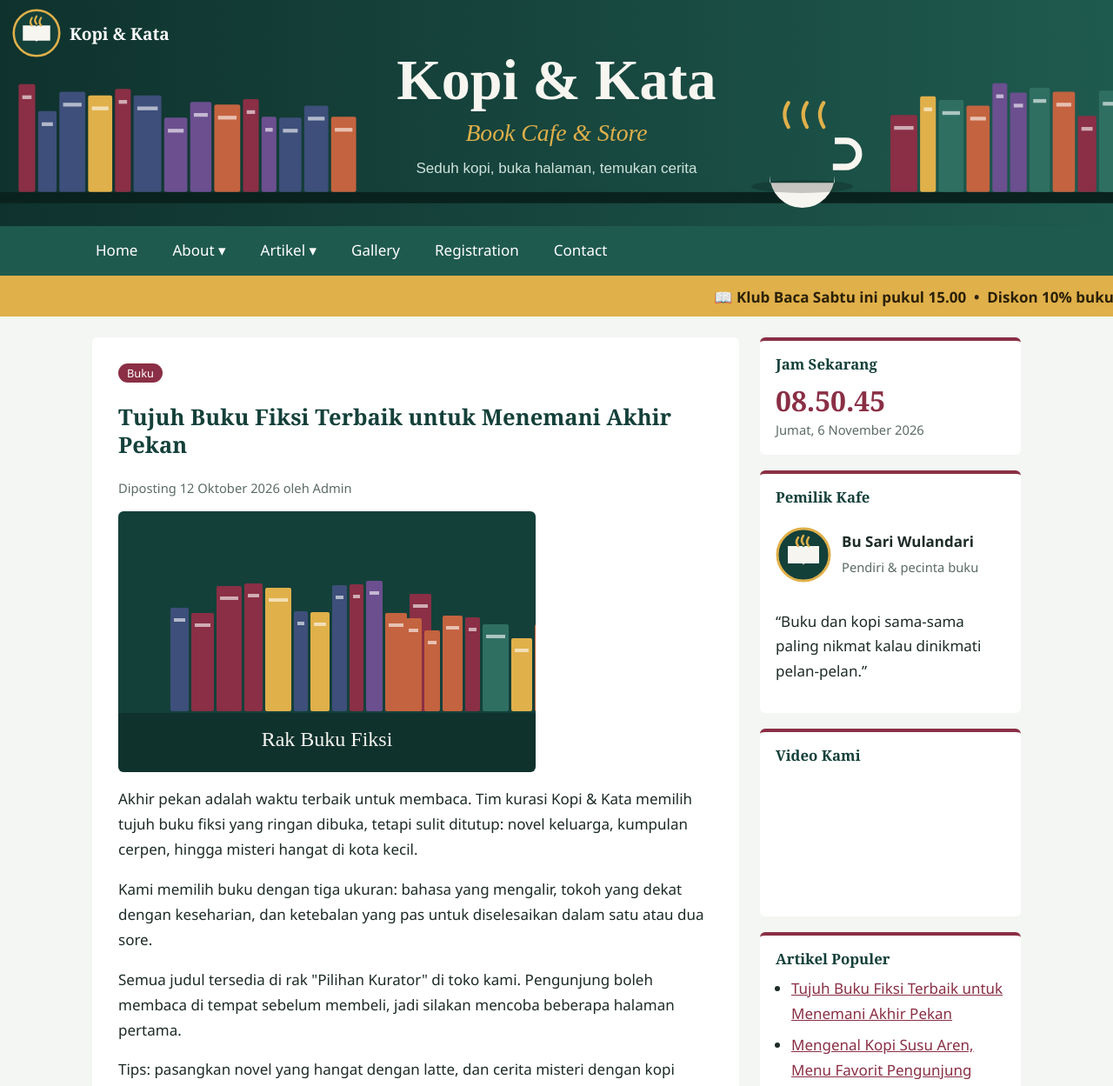
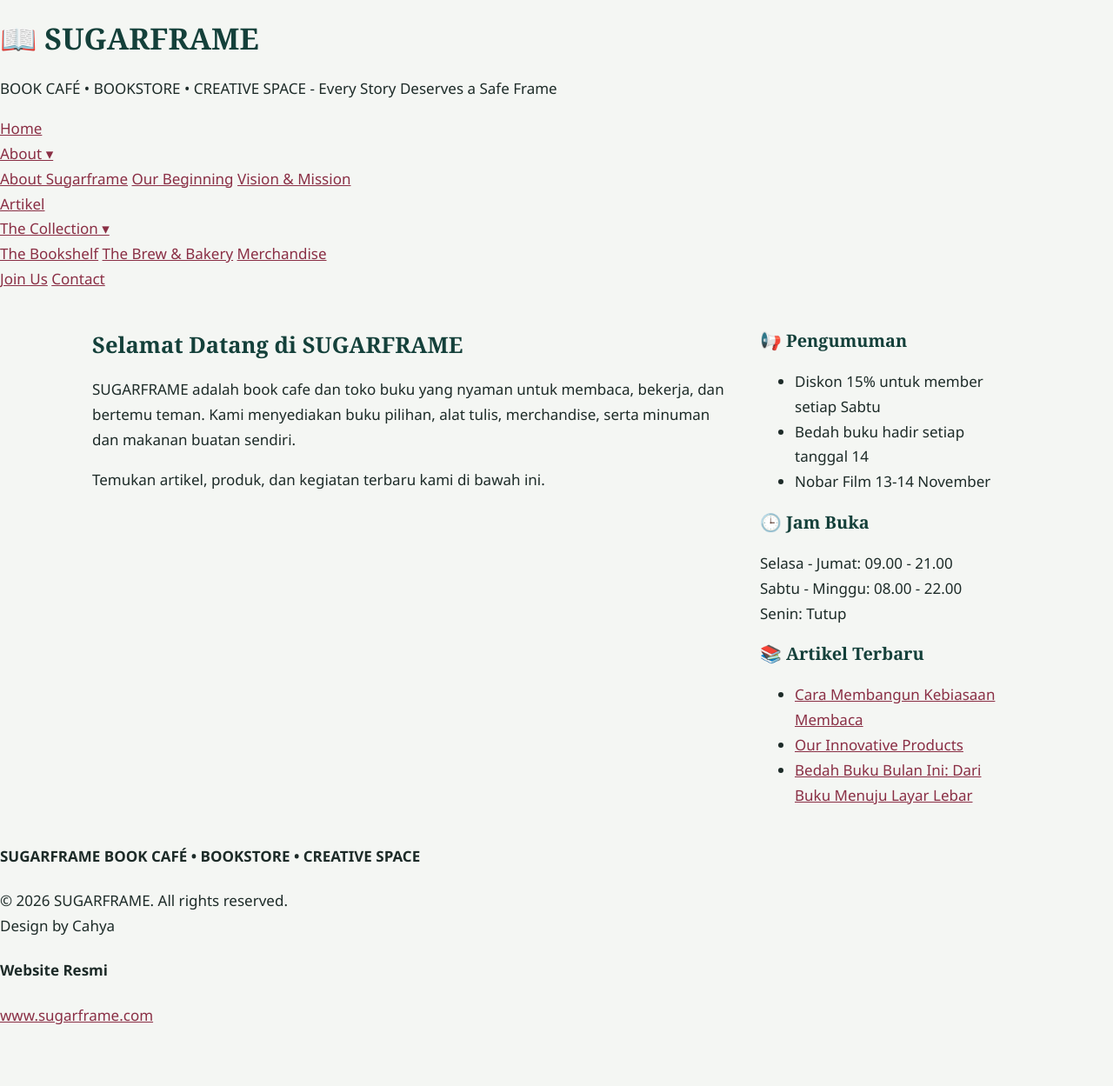
Before and after one commit to cahya2919/coba2, a plain HTML site: page artikel-1.html in a window 1280 px wide. Shown: the top 1249 px of the page at 87% size. After the commit the page ends 1200 px from the top, so only its background shows below. Drawn offline with Linux system fonts and the light colour scheme; grey boxes are pictures that could not be loaded.

Commit message:
Refactor artikel-1.html for new layout and content

```diff
--- a/artikel-1.html
+++ b/artikel-1.html
@@ -1,29 +1,94 @@
 <!DOCTYPE html>
-<html lang="id"><head><meta charset="UTF-8"><meta name="viewport" content="width=device-width, initial-scale=1">
-<title>Tujuh Buku Fiksi Terbaik untuk Menemani Akhir Pekan | Kopi &amp; Kata Book Cafe</title><meta name="description" content="Kopi &amp; Kata Book Cafe and Store: kafe, toko buku, dan klub baca.">
-<link rel="icon" type="image/svg+xml" href="images/favicon.svg"><link rel="stylesheet" href="style.css"></head>
+<html lang="en">
+<head>
+    <meta charset="UTF-8">
+    <meta name="viewport" content="width=device-width, initial-scale=1.0">
+    <title>Home</title>
+    <link rel="stylesheet" href="style.css">
+
+</head>
 <body>
-<header class="header"><a href="index.html" class="brand"><img src="images/logo.svg" alt="Logo Kopi &amp; Kata" width="56" height="56"><span>Kopi &amp; Kata</span></a>
-<img class="banner" src="images/header.svg" alt="Kopi &amp; Kata Book Cafe and Store" width="1200" height="260"></header>
-<nav class="nav" id="nav"><button class="burger" id="burger" aria-label="Buka menu">&#9776; Menu</button>
-<ul id="menu">
-<li><a href="index.html">Home</a></li>
-<li class="dd"><a href="about.html">About &#9662;</a><ul class="sub">
-<li><a href="about.html#profil">Profil</a></li><li><a href="about.html#sejarah">Sejarah</a></li><li><a href="about.html#visimisi">Visi &amp; Misi</a></li><li><a href="about.html#tujuan">Tujuan</a></li><li><a href="about.html#struktur">Struktur Organisasi</a></li></ul></li>
-<li class="dd"><a href="index.html#artikel">Artikel &#9662;</a><ul class="sub">
-<li><a href="artikel-1.html">Tujuh Buku Fiksi Terbaik untuk M...</a></li><li><a href="artikel-2.html">Mengenal Kopi Susu Aren, Menu Fa...</a></li><li><a href="artikel-3.html">Klub Baca Bulanan: Cara Bergabun...</a></li></ul></li>
-<li><a href="gallery.html">Gallery</a></li>
-<li><a href="registration.html">Registration</a></li>
-<li><a href="contact.html">Contact</a></li>
-</ul></nav>
-<div class="ticker"><div class="track">&#128214; Klub Baca Sabtu ini pukul 15.00 &nbsp;&bull;&nbsp; Diskon 10% buku baru untuk anggota &nbsp;&bull;&nbsp; Kopi Susu Aren buy 1 get 1 setiap Jumat &nbsp;&bull;&nbsp; Pendaftaran anggota dibuka! &nbsp;&bull;&nbsp;</div></div>
-<div class="layout"><main class="main"><article class="full"><span class="tag">Buku</span><h1>Tujuh Buku Fiksi Terbaik untuk Menemani Akhir Pekan</h1><p class="muted">Diposting 12 Oktober 2026 oleh Admin</p><img class="hero" src="images/g1.svg" alt="Tujuh Buku Fiksi Terbaik untuk Menemani Akhir Pekan" width="480" height="300"><p>Akhir pekan adalah waktu terbaik untuk membaca. Tim kurasi Kopi &amp; Kata memilih tujuh buku fiksi yang ringan dibuka, tetapi sulit ditutup: novel keluarga, kumpulan cerpen, hingga misteri hangat di kota kecil.</p><p>Kami memilih buku dengan tiga ukuran: bahasa yang mengalir, tokoh yang dekat dengan keseharian, dan ketebalan yang pas untuk diselesaikan dalam satu atau dua sore.</p><p>Semua judul tersedia di rak "Pilihan Kurator" di toko kami. Pengunjung boleh membaca di tempat sebelum membeli, jadi silakan mencoba beberapa halaman pertama.</p><p>Tips: pasangkan novel yang hangat dengan latte, dan cerita misteri dengan kopi hitam. Selamat membaca!</p><p><a class="btn" href="index.html#artikel">&larr; Kembali</a> <a class="btn alt" href="artikel-2.html">Artikel berikutnya</a></p></article></main><aside class="side">
-<div class="widget"><h3>Jam Sekarang</h3><div id="clock" class="clock">00:00:00</div><div id="date" class="muted"></div></div>
-<div class="widget"><h3>Pemilik Kafe</h3><div class="owner"><img src="images/logo.svg" alt="Foto pemilik" width="64" height="64"><p><b>Bu Sari Wulandari</b><br><span class="muted">Pendiri &amp; pecinta buku</span></p></div><p>&ldquo;Buku dan kopi sama-sama paling nikmat kalau dinikmati pelan-pelan.&rdquo;</p></div>
-<div class="widget"><h3>Video Kami</h3><div class="video"><iframe src="https://www.youtube.com/embed/M7lc1UVf-VE" title="Video kafe" loading="lazy" allowfullscreen></iframe></div></div>
-<div class="widget"><h3>Artikel Populer</h3><ul class="plist"><li><a href="artikel-1.html">Tujuh Buku Fiksi Terbaik untuk Menemani Akhir Pekan</a></li><li><a href="artikel-2.html">Mengenal Kopi Susu Aren, Menu Favorit Pengunjung</a></li><li><a href="artikel-3.html">Klub Baca Bulanan: Cara Bergabung dan Jadwalnya</a></li></ul></div>
-<div class="widget"><h3>Statistik Pengunjung</h3><p>Kunjungan Anda ke situs ini: <b id="visit">1</b> kali</p></div>
-</aside></div>
-<footer class="footer"><p>&copy; <span id="year">2026</span> Kopi &amp; Kata Book Cafe &amp; Store. Hak cipta dilindungi.</p>
-<p>Desain oleh <b>Nama Kamu</b> &mdash; Website resmi: <a href="https://username.github.io/kopi-kata/">username.github.io/kopi-kata</a></p></footer>
-<script src="script.js"></script></body></html>
+    <header>
+        <div class="header-image">
+            <h1>📖 SUGARFRAME</h1>
+            <p>BOOK CAFÉ • BOOKSTORE • CREATIVE SPACE - Every Story Deserves a Safe Frame</p>
+        </div>
+        <nav class="nav-menu"> <!-- untuk membuat navigasi menu -->
+            <a href="index.html">Home</a>
+            <div class="dropdown"> <!-- membuat menu dropdown About -->
+                <a href="about.html">About ▾</a>
+                <div class="dropdown-content">
+                    <a href="about.html#profil">About Sugarframe</a>
+                    <a href="about.html#sejarah">Our Beginning</a>
+                    <a href="about.html#tujuan">Vision & Mission</a>
+                </div>
+            </div>
+
+            <a href="artikel.html">Artikel</a>
+
+            <div class="dropdown"> <!-- membuat menu dropdown Produk -->
+                <a href="produk.html">The Collection ▾</a>
+                <div class="dropdown-content">
+                    <a href="produk.html#buku">The Bookshelf</a>
+                    <a href="produk.html#cafe">The Brew & Bakery</a>
+                    <a href="produk.html#merchandise">Merchandise</a>
+                </div>
+            </div>
+
+            <a href="registrasi.html">Join Us</a>
+
+            <a href="kontak.html">Contact</a>
+        </nav>
+    </header>
+
+    <div class="container">
+        <div class="layout">
+            <main class="main-body"> <!-- konten utama -->
+                <div class="intro-box">
+                    <h2>Selamat Datang di SUGARFRAME</h2>
+                    <p>SUGARFRAME adalah book cafe dan toko buku yang nyaman untuk membaca, bekerja, dan bertemu teman. Kami menyediakan buku pilihan, alat tulis, merchandise, serta minuman dan makanan buatan sendiri.</p>
+                    <p>Temukan artikel, produk, dan kegiatan terbaru kami di bawah ini.</p>
+                </div>
+            </main>
+
+            <aside class="sidebar">
+            <div class="side-box">
+                <h3>📢 Pengumuman</h3>
+                <ul>
+                    <li>Diskon 15% untuk member setiap Sabtu</li>
+                    <li>Bedah buku hadir setiap tanggal 14</li>
+                    <li>Nobar Film 13-14 November</li>
+                </ul>
+            </div>
+            <div class="side-box">
+                <h3>🕒 Jam Buka</h3>
+                <p>Selasa - Jumat: 09.00 - 21.00<br>Sabtu - Minggu: 08.00 - 22.00<br>Senin: Tutup</p>
+            </div>
+            <div class="side-box">
+                <h3>📚 Artikel Terbaru</h3>
+                <ul>
+                    <li><a href="artikel-1.html">Cara Membangun Kebiasaan Membaca</a></li>
+                    <li><a href="artikel-2.html">Our Innovative Products</a></li>
+                    <li><a href="artikel-3.html">Bedah Buku Bulan Ini: Dari Buku Menuju Layar Lebar</a></li>
+                </ul>
+            </div>
+        </aside>
+        </div>
+    </div>
+
+    <footer>
+        <div class="footer-container">
+            <div class="footer-left">
+                <h4>SUGARFRAME BOOK CAFÉ • BOOKSTORE • CREATIVE SPACE</h4>
+                <p>© 2026 SUGARFRAME. All rights reserved.<br>Design by Cahya</p>
+            </div>
+            <div class="footer-right">
+                <h4>Website Resmi</h4>
+                <p><a href="https://www.sugarframe.com">www.sugarframe.com</a></p>
+            </div>
+        </div>
+    </footer>
+
+    <script src="script.js"></script>
+</body>
+</html>
```
